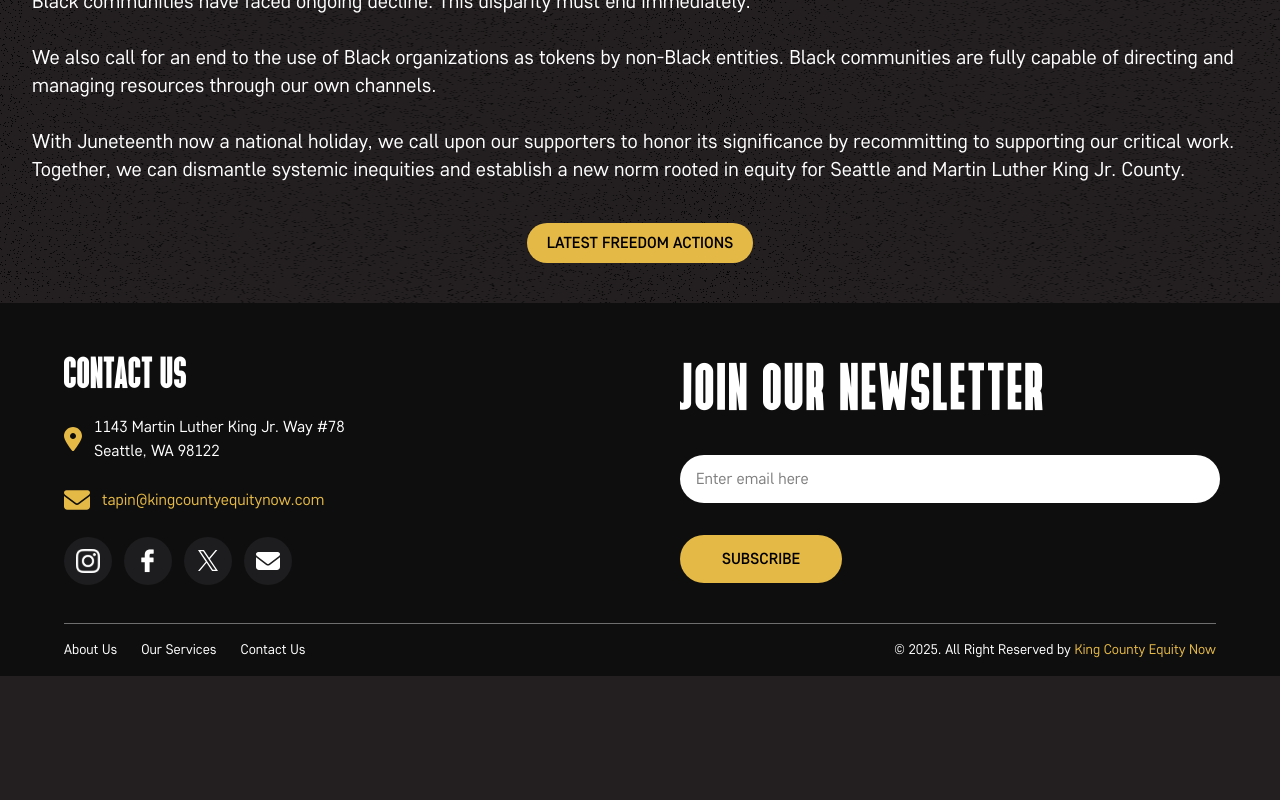
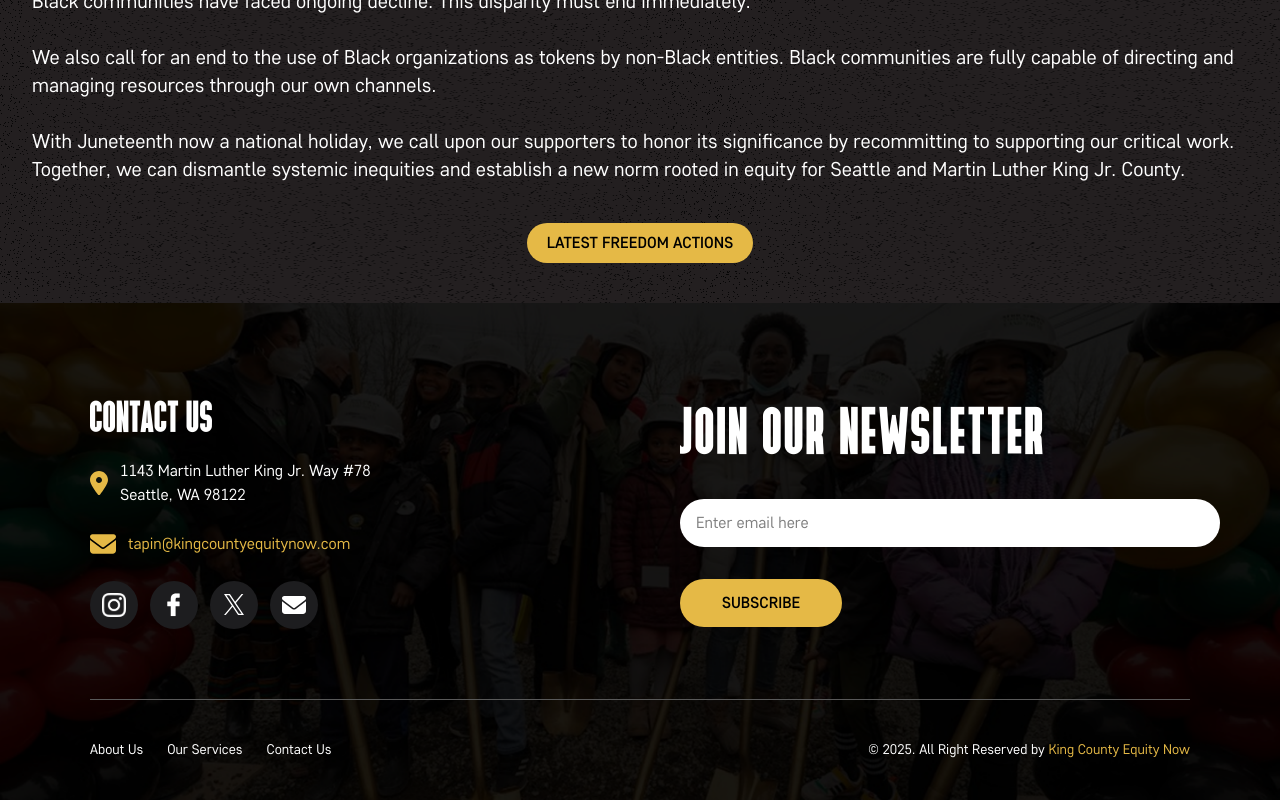
Before and after one commit to abu-kausar/contentful, a Next.js app: page /recentwins in a window 1280 px wide. Shown: the part 2531-3331 px from the top of the page. Before the commit the page ends 3207 px from the top, so only its background shows below. Built offline with nearby package versions, Linux system fonts and the light colour scheme.

Commit message:
footer and join section modified

```diff
--- a/src/components/Footer.tsx
+++ b/src/components/Footer.tsx
@@ -82,9 +82,9 @@ const Footer = () => {
   const currentYear = new Date().getFullYear();
 
   return (
-    <footer className="bg-[#0E0E0E] text-white w-full px-4 md:px-16 pt-10">
+    <footer className="bg-[url('/images/footer/footerOverlay.png')] bg-cover bg-center text-white w-full px-4 md:px-[90px] pt-12 md:pt-21">
       {/* Top section with background image effect */}
-      <div className="flex flex-col md:flex-row justify-between items-start gap-8 relative border-b border-white/40 pb-10">
+      <div className="flex flex-col md:flex-row justify-between items-start gap-12 md:gap-8 relative border-b border-[#595959] pb-10 md:pb-18">
         {/* Contact Section */}
         <div className="md:w-1/2 flex flex-col gap-5 md:gap-6">
           <h3 className="text-white text-3xl md:text-4xl xl:text-5xl uppercase font-heading font-bold">
@@ -98,7 +98,7 @@ const Footer = () => {
               viewBox="0 0 18 24"
               fill="none"
             >
-              <g clip-path="url(#clip0_215_739)">
+              <g clipPath="url(#clip0_215_739)">
                 <path
                   d="M10.1109 23.4C12.5156 20.3906 18 13.0969 18 9C18 4.03125 13.9688 0 9 0C4.03125 0 0 4.03125 0 9C0 13.0969 5.48438 20.3906 7.88906 23.4C8.46562 24.1172 9.53438 24.1172 10.1109 23.4ZM9 6C9.79565 6 10.5587 6.31607 11.1213 6.87868C11.6839 7.44129 12 8.20435 12 9C12 9.79565 11.6839 10.5587 11.1213 11.1213C10.5587 11.6839 9.79565 12 9 12C8.20435 12 7.44129 11.6839 6.87868 11.1213C6.31607 10.5587 6 9.79565 6 9C6 8.20435 6.31607 7.44129 6.87868 6.87868C7.44129 6.31607 8.20435 6 9 6Z"
                   fill="#E5B946"
@@ -172,7 +172,7 @@ const Footer = () => {
       </div>
 
       {/* Bottom Section */}
-      <div className="flex flex-col md:flex-row justify-between items-center text-sm py-4 gap-4">
+      <div className="flex flex-col md:flex-row justify-between items-center text-sm py-5 md:py-10 gap-4">
         <div className="flex flex-wrap gap-6 justify-center md:justify-start">
           <a href="/about" className="hover:underline">
             About Us
```
Also changed, not shown: public/images/footer/footerOverlay.png (added), public/teamOverlay.png.
